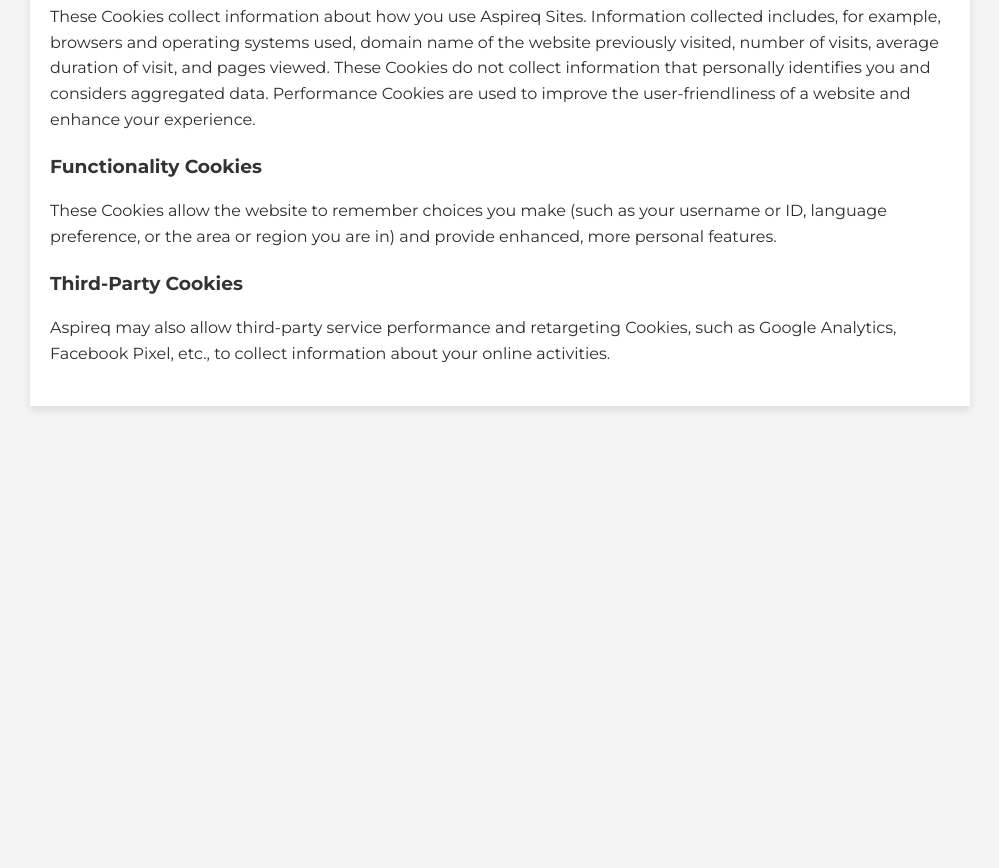
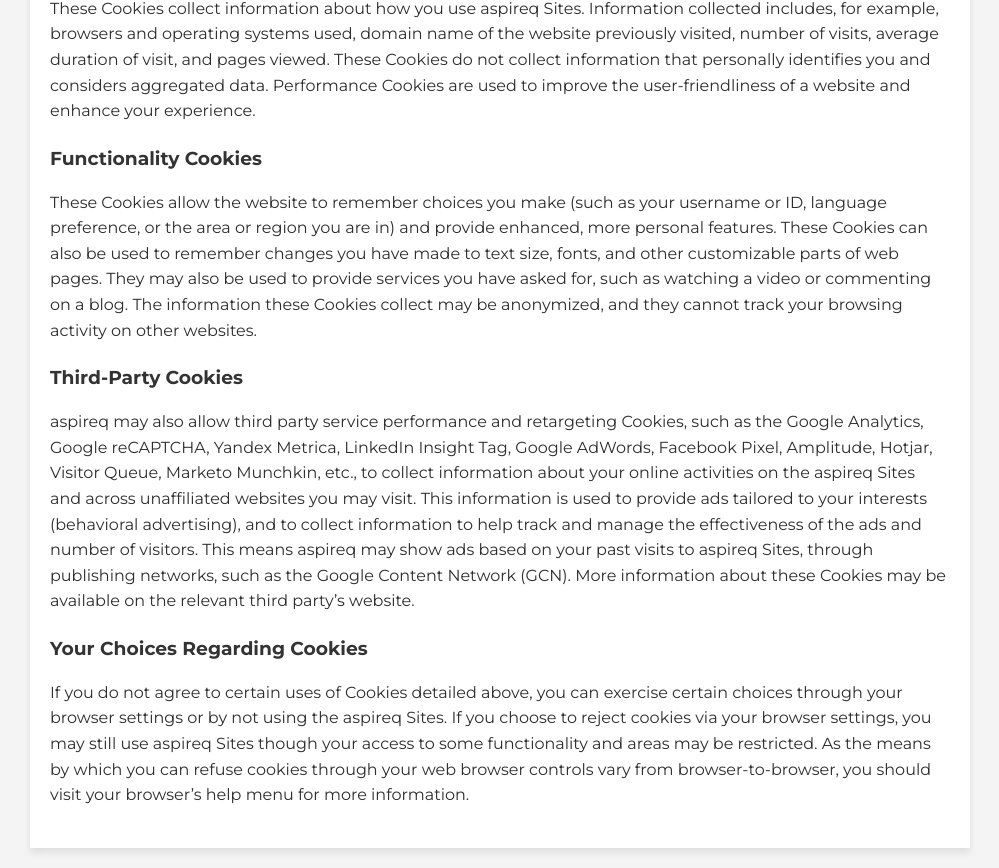
Before and after one commit to Yogeshnagre00/aspireq-, a React (Vite) app: page /CookiesPolicy in a window 1280 px wide. Shown: the part 467-1335 px from the top of the page, without its empty margins (140-1139 px from the left). Before the commit the page ends 893 px from the top, so only its background shows below. Built offline with nearby package versions, Linux system fonts and the light colour scheme; a web font is replaced by a local one.

Commit message:
changes in cookiespage

```diff
--- a/src/components/CookiesPolicy/cookiesPolicy.jsx
+++ b/src/components/CookiesPolicy/cookiesPolicy.jsx
@@ -30,7 +30,10 @@
           preferences), understand usage patterns, provide, improve, and secure
           the Aspireq Sites.
         </p>
-        <h2>Types of Cookies We Use</h2>
+        <h3>
+          aspireq Sites use different types of Cookies for different reasons, as
+          follows:
+        </h3>
         <h3>Absolutely Necessary Cookies</h3>
         <p>
           These Cookies are essential to enable you to move around Aspireq Sites
@@ -39,7 +42,7 @@
         </p>
         <h3>Performance Cookies</h3>
         <p>
-          These Cookies collect information about how you use Aspireq Sites.
+          These Cookies collect information about how you use aspireq Sites.
           Information collected includes, for example, browsers and operating
           systems used, domain name of the website previously visited, number of
           visits, average duration of visit, and pages viewed. These Cookies do
@@ -51,13 +54,40 @@
         <p>
           These Cookies allow the website to remember choices you make (such as
           your username or ID, language preference, or the area or region you
-          are in) and provide enhanced, more personal features.
+          are in) and provide enhanced, more personal features. These Cookies
+          can also be used to remember changes you have made to text size,
+          fonts, and other customizable parts of web pages. They may also be
+          used to provide services you have asked for, such as watching a video
+          or commenting on a blog. The information these Cookies collect may be
+          anonymized, and they cannot track your browsing activity on other
+          websites.
         </p>
         <h3>Third-Party Cookies</h3>
         <p>
-          Aspireq may also allow third-party service performance and retargeting
-          Cookies, such as Google Analytics, Facebook Pixel, etc., to collect
-          information about your online activities.
+          aspireq may also allow third party service performance and retargeting
+          Cookies, such as the Google Analytics, Google reCAPTCHA, Yandex
+          Metrica, LinkedIn Insight Tag, Google AdWords, Facebook Pixel,
+          Amplitude, Hotjar, Visitor Queue, Marketo Munchkin, etc., to collect
+          information about your online activities on the aspireq Sites and
+          across unaffiliated websites you may visit. This information is used
+          to provide ads tailored to your interests (behavioral advertising),
+          and to collect information to help track and manage the effectiveness
+          of the ads and number of visitors. This means aspireq may show ads
+          based on your past visits to aspireq Sites, through publishing
+          networks, such as the Google Content Network (GCN). More information
+          about these Cookies may be available on the relevant third party’s
+          website.
+        </p>
+        <h3>Your Choices Regarding Cookies</h3>
+        <p>
+          If you do not agree to certain uses of Cookies detailed above, you can
+          exercise certain choices through your browser settings or by not using
+          the aspireq Sites. If you choose to reject cookies via your browser
+          settings, you may still use aspireq Sites though your access to some
+          functionality and areas may be restricted. As the means by which you
+          can refuse cookies through your web browser controls vary from
+          browser-to-browser, you should visit your browser’s help menu for more
+          information.
         </p>
       </section>
     </div>
```
